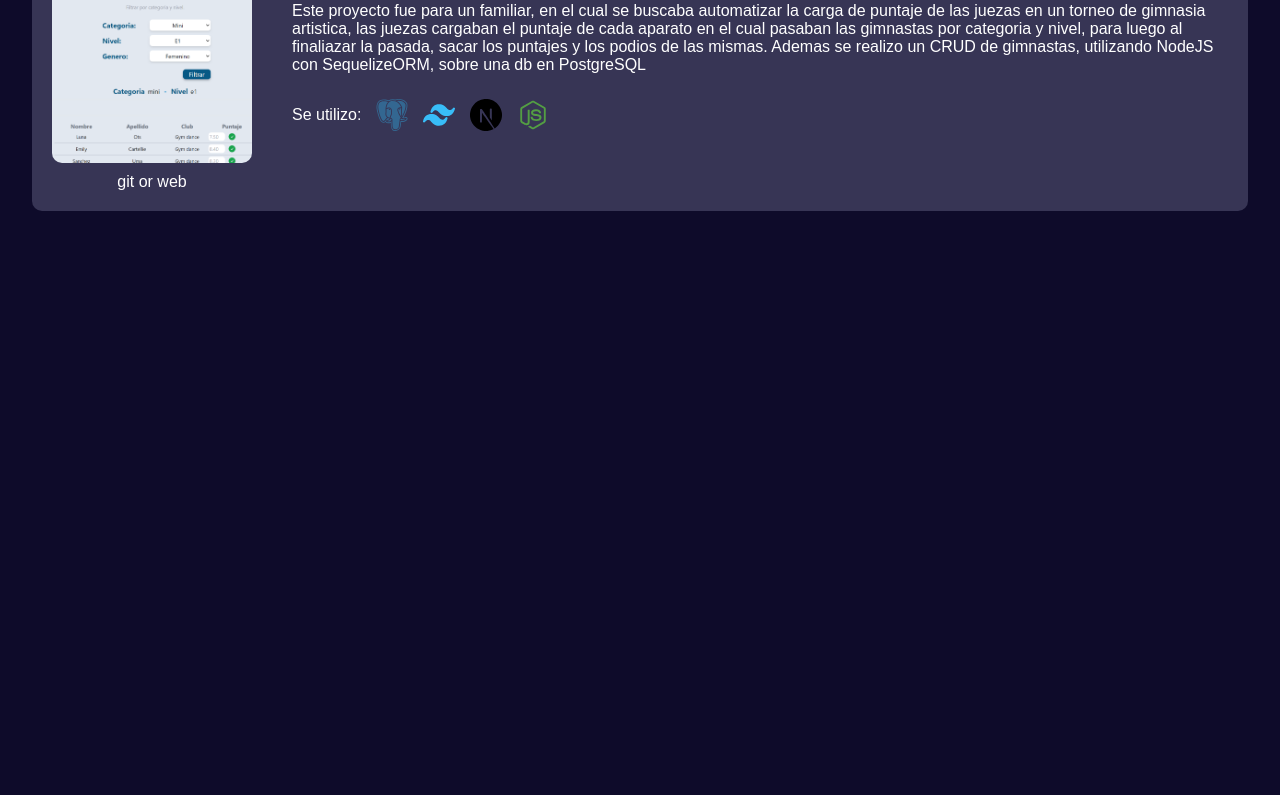
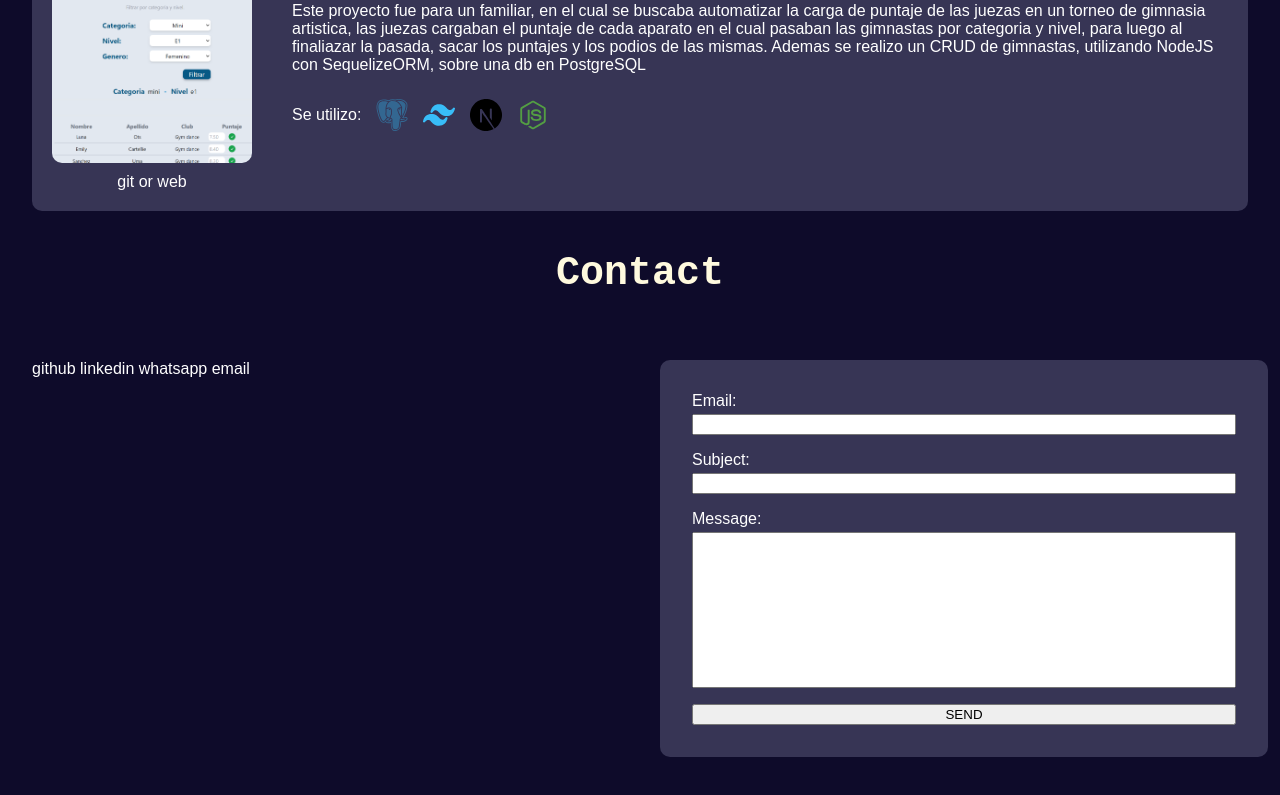
Before and after one commit to BenjaMontero02/portafolio, a Next.js app: page / in a window 1280 px wide. Shown: the part 1849-2644 px from the top of the page. Before the commit the page ends 2100 px from the top, so only its background shows below. Built offline with nearby package versions, Linux system fonts and the light colour scheme.

Commit message:
avanze de form contacto

```diff
--- a/package.json
+++ b/package.json
@@ -9,9 +9,12 @@
     "lint": "next lint"
   },
   "dependencies": {
+    "axios": "^1.5.1",
+    "next": "13.5.4",
     "react": "^18",
     "react-dom": "^18",
-    "next": "13.5.4"
+    "react-hook-form": "^7.47.0",
+    "resend": "^1.1.0"
   },
   "devDependencies": {
     "eslint": "^8",
--- /dev/null
+++ b/src/app/api/send/route.js
@@ -0,0 +1,20 @@
+import Email from "../../../components/email";
+import { NextRequest, NextResponse } from "next/server";
+import { Resend } from "resend";
+
+const resend = new Resend("re_gdjJ76Cc_7quQGqXWeVmPojCSjdoYdvFn");
+
+export async function POST(request, response) {
+    const res = await request.json();
+    try {
+        const data = await resend.emails.send({
+            from: "onboarding@resend.dev",
+            to: ["benjamontero.contacto@gmail.com"],
+            subject:"Portafolio",
+            react: <Email email={res.email} subject={res.subject} message={res.messageText} />
+        });
+        return NextResponse.json(data);
+    } catch (error) {
+        return NextResponse.json({ error });
+    }
+}
--- a/src/app/globals.css
+++ b/src/app/globals.css
@@ -276,3 +276,72 @@ body {
     }
   }
 }
+
+.contact-head{
+  display: flex;
+  justify-content: center;
+  margin-right: 32px;
+  margin-left: 32px;
+  margin-bottom: 64px;
+
+  >h1{
+    margin: 0;
+    color: var(--secondary);
+    font-weight: bold;
+    font-size: 40px;
+    font-family: monospace;
+  }
+}
+
+.contact{
+  display: grid;
+  grid-template-columns: 50% 50%;
+  grid-column-gap: 20px;
+  justify-items: stretch;
+  align-items: stretch;
+  margin-left: 32px;
+  margin-right: 32px;
+  margin-bottom: 200px;
+
+  .form {
+    display: flex;
+    justify-content: flex-start;
+    flex-direction: column;
+    background-color: #373555;
+    border-radius: 10px;
+    padding: 32px;
+
+    > div {
+      display: flex;
+      flex-direction: column;
+      margin-bottom: 16px;
+
+      > label {
+        margin-bottom: 4px;
+      }
+
+      > input {
+        display: flex;
+        justify-content: top;
+        outline: none;
+      }
+
+      .input-text{
+        height: 150px;
+      }
+
+      .error{
+        color: red;
+        font-weight: lighter;
+        margin-top: 3px;
+        font-size: small;
+      }
+    }
+  }
+
+
+}
+
+.confilct{
+  background-color: red;
+}
--- a/src/app/layout.js
+++ b/src/app/layout.jsx
@@ -1,4 +1,4 @@
-import Header from './components/header'
+import Header from '../components/header'
 import './globals.css'
 
 export default function RootLayout({ children }) {
--- a/src/app/page.js
+++ b/src/app/page.jsx
@@ -19,6 +19,7 @@ import docker from '../../public/svg/docker.svg'
 import gimnasia from '../../public/img/gimnasia.png'
 
 import { useEffect, useState } from 'react';
+import Contact from '../components/contact'
 
 export default function Page() {
 
@@ -163,22 +164,20 @@ export default function Page() {
           </div>
         </div>
         <div className='card-proyect'>
+          <div className='card-proyect-content'>
+            <div>
+              <h3>Comercio - Web 2</h3>
+              <p>En este proyecto se realizo como entrega final de la materia Web 2, en la cual se hizo un CRUD de productos y categorias, donde tambien
+                se hizo un Sistema de Usuarios con roles(admin y user). Esto se realizo con PHP, MySQL y Smarty como motor de plantilla.
+              </p>
+            </div>
+            <div className='tecnologies'>
+              <p>Se utilizo: </p><Image src={postgres}/> <Image src={mysql}/>
+            </div>
+          </div>
           <div className='card-proyect-img'>
             <Image src={gimnasia} alt='torneo' className='img-proyect'/>
             git or web
-          </div>
-          <div className='card-proyect-content'>
-            <div>
-              <h3>Torneo Gimnasia - Club Rivadavia</h3>
-              <p>Este proyecto fue para un familiar, en el cual se buscaba automatizar la carga de puntaje de las juezas en un torneo de
-                gimnasia artistica, las juezas cargaban el puntaje de cada aparato en el cual pasaban las gimnastas por categoria y nivel,
-                para luego al finaliazar la pasada, sacar los puntajes y los podios de las mismas.
-                Ademas se realizo un CRUD de gimnastas, utilizando NodeJS con SequelizeORM, sobre una db en PostgreSQL
-              </p>
-            </div>
-            <div className='tecnologies'>
-              <p>Se utilizo: </p><Image src={postgres}/> <Image src={tailwind}/> <Image src={nextjs}/> <Image src={node}/>
-            </div>
           </div>
         </div>
         <div className='card-proyect'>
@@ -201,6 +200,7 @@ export default function Page() {
           </div>
         </div>
       </section>
+      <Contact/>
     </main>
   )
 }
--- /dev/null
+++ b/src/components/contact.jsx
@@ -0,0 +1,66 @@
+import React from 'react'
+import { useForm } from 'react-hook-form'
+import Email from './email';
+const axios = require('axios');
+
+
+export default function Contact() {
+
+    const {register, handleSubmit,
+        formState: {errors}
+    } = useForm();
+
+    const onSubmit = handleSubmit(async (data) => {
+        console.log(data);
+        axios.post("/api/send", {
+            email: data.email,
+            subject: data.subject,
+            messageText: data.messageText
+        }).then(function (response) {
+            console.log(response);
+        })
+    })
+
+    return (
+        <>
+        <div className='contact-head'><h1>Contact</h1></div><section className='contact'>
+            <div>
+                github linkedin whatsapp email
+            </div>
+            <div>
+                <form className='form' onSubmit={onSubmit}>
+                    <div>
+                        <label htmlFor='email' >Email:</label>
+                        <input type='email' {...register("email", {
+                            required: {
+                                value: true,
+                                message: "Email is required"
+                            },
+                            pattern: {
+                                value: /^[a-zA-Z0-9_.+-]+@[a-zA-Z0-9-]+\.[a-zA-Z0-9-.]+$/,
+                                message: "Email is invalid"
+                            }
+                        })}></input>
+                        {errors.email && <span className='error'>{errors.email.message}</span>}
+                    </div>
+                    <div>
+                        <label htmlFor='subject'>Subject:</label>
+                        <input type='text' {...register("subject", {
+                            required: true
+                        })}></input>
+                        {errors.subject && <span className='error'>Subject is required</span>}
+                    </div>
+                    <div>
+                        <label htmlFor='messageText'>Message:</label>
+                        <input type='text' className='input-text' {...register("messageText", {
+                            required: true
+                        })}></input>
+                        {errors.messageText && <span className='error'>message is required</span>}
+                    </div>
+                    <button type='submit'>SEND</button>
+                </form>
+            </div>
+        </section>
+    </>
+    )
+}
--- /dev/null
+++ b/src/components/email.jsx
@@ -0,0 +1,11 @@
+import React from 'react'
+
+export default function Email(props) {
+    return (
+        <div>
+            <h1>{props.email}</h1>
+            <h3>{props.subject}</h3>
+            <p>{props.message}</p>
+        </div>
+    )
+}
```
Also changed, not shown: src/components/header.jsx (renamed from src/app/components/header.js), 1 other file (tests, documents, lock files or other folders).
